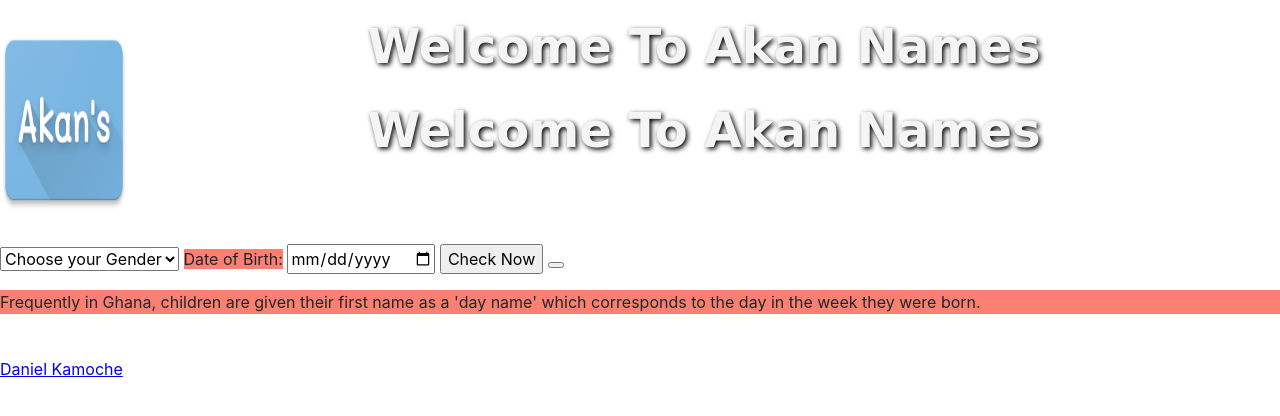
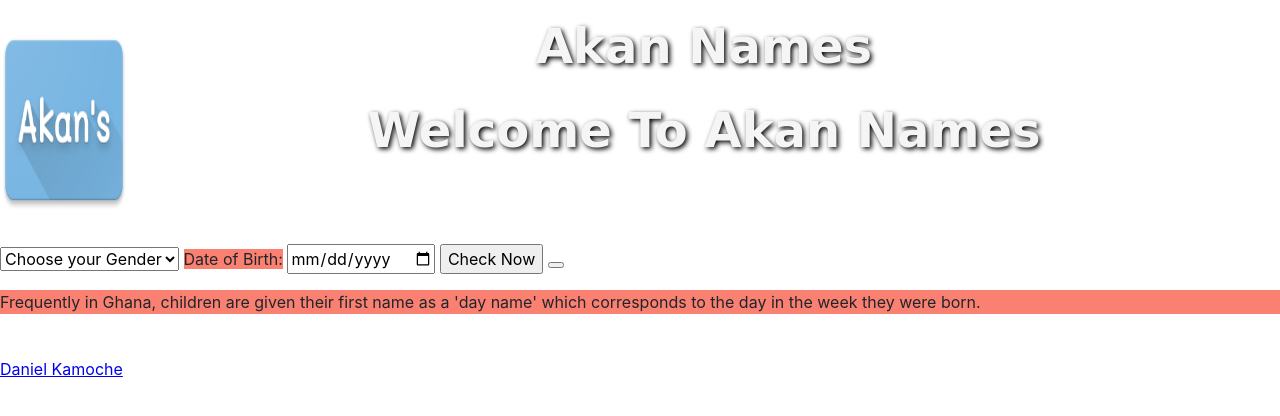
Before and after one commit to tkamoche/projectweek2, a plain HTML site: page index.html in a window 1280 px wide. Drawn offline with Linux system fonts and the light colour scheme.

Commit message:
h1 amended

```diff
--- a/index.html
+++ b/index.html
@@ -23,7 +23,7 @@
   <div id="heading">
     <img src="images/akan.png" alt=" ">
 
-    <h1>Welcome To Akan Names</h1>
+    <h1>Akan Names</h1>
 
   </div>
 
```
